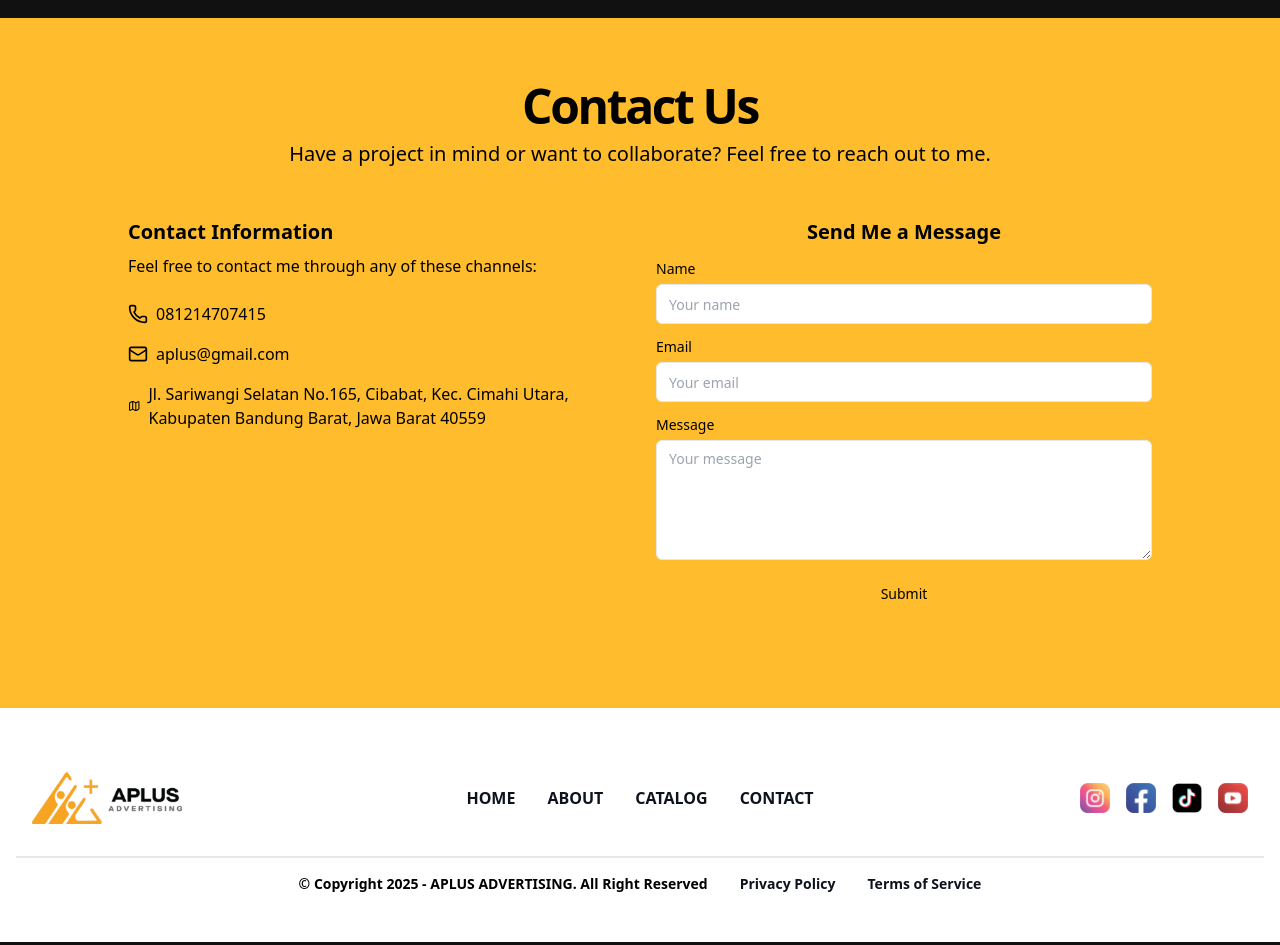
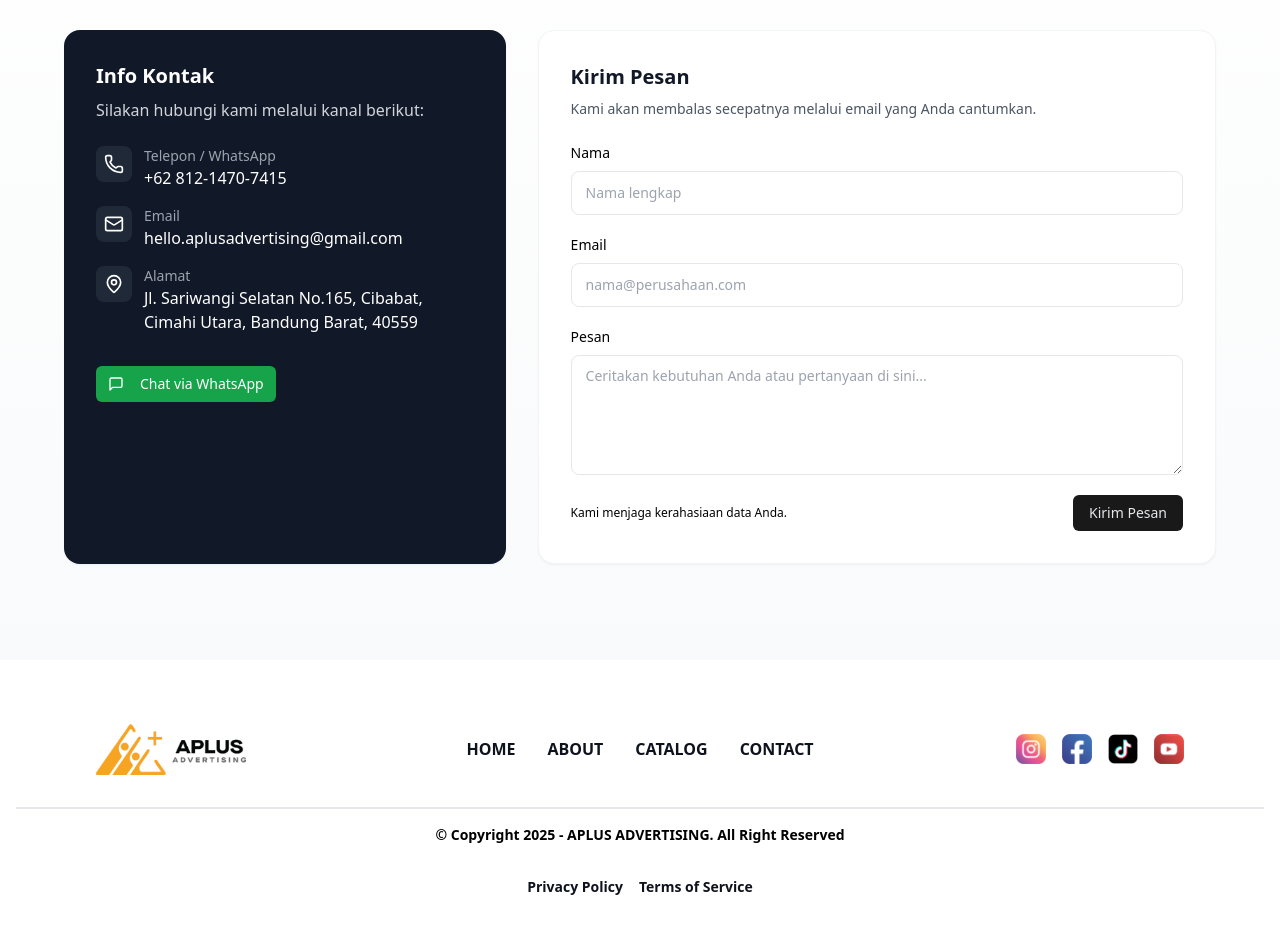
Before and after one commit to rickyzatnika/aplusadvertising, a Next.js app: page / in a window 1280 px wide. Shown: the part 2680-3625 px from the top of the page. Built offline with nearby package versions, Linux system fonts and the light colour scheme; no server answers.

Commit message:
change styling contact form

```diff
--- a/app/components/navbar/mobile.jsx
+++ b/app/components/navbar/mobile.jsx
@@ -4,34 +4,66 @@ import { Sheet, SheetContent, SheetFooter, SheetHeader, SheetTitle, SheetTrigger
 import { MenuIcon } from 'lucide-react'
 import Image from 'next/image'
 import Link from 'next/link'
-import React from 'react'
+import React, { useState } from 'react'
+import { useSession } from '@/app/components/providers/SessionProvider'
+import AuthModal from '@/app/components/auth/AuthModal'
 
 const MobileNavbar = () => {
+  const { isAuthenticated, user, logout, loading } = useSession()
+  const [open, setOpen] = useState(false)
+  const [authOpen, setAuthOpen] = useState(false)
+
+  const closeAnd = (fn) => {
+    setOpen(false)
+    setTimeout(() => fn && fn(), 250)
+  }
+
+  const MenuLink = ({ href, children }) => (
+    <li className='text-2xl font-bold pl-5'>
+      <Link href={href} onClick={() => setOpen(false)}>{children}</Link>
+    </li>
+  )
+
   return (
     <div className='lg:hidden flex items-center justify-center'>
-      <Sheet>
+      <Sheet open={open} onOpenChange={setOpen}>
         <SheetTrigger asChild>
-          <MenuIcon size={36} className='text-[#141414] font-extrabold' />
+          <button aria-label='Open menu' className='p-2 rounded-md active:scale-95'>
+            <MenuIcon size={32} className='text-[#141414] font-extrabold' />
+          </button>
         </SheetTrigger>
         <SheetContent className='bg-[#0a0d06] border-none text-white'>
           <SheetHeader className='hidden'>
-            <SheetTitle>Edit profile</SheetTitle>
-
+            <SheetTitle>Menu</SheetTitle>
           </SheetHeader>
           <ul className='flex flex-col items-start pt-24 justify-center gap-8'>
-            <li className='text-2xl font-bold pl-5'>
-              <Link href="/">Home</Link>
-            </li>
-            <li className='text-2xl font-bold pl-5'>
-              <Link href="/about">About Us</Link>
-            </li>
-            <li className='text-2xl font-bold pl-5'>
-              <Link href="/catalog">Catalog</Link>
-            </li>
-            <li className='text-2xl font-bold pl-5'>
-              <Link href="/contact">Contact</Link>
-            </li>
+            <MenuLink href='/'>Home</MenuLink>
+            <MenuLink href='/about'>About Us</MenuLink>
+            <MenuLink href='/catalog'>Catalog</MenuLink>
+            <MenuLink href='/contact'>Contact</MenuLink>
           </ul>
+          <div className='mt-10 px-5'>
+            {loading ? (
+              <div className='w-full text-center bg-gray-200 text-gray-600 rounded-md py-2 text-sm'>Loading...</div>
+            ) : isAuthenticated ? (
+              <div className='flex items-center justify-between gap-3'>
+                <span className='capitalize text-sm text-gray-200'>Hi, {user?.name || 'User'}</span>
+                <button
+                  onClick={() => closeAnd(logout)}
+                  className='w-28 h-10 rounded-md bg-red-600 text-white text-sm active:scale-95'
+                >
+                  Logout
+                </button>
+              </div>
+            ) : (
+              <button
+                onClick={() => closeAnd(() => setAuthOpen(true))}
+                className='w-full h-11 rounded-md bg-white text-black font-semibold active:scale-95'
+              >
+                Login
+              </button>
+            )}
+          </div>
           <SheetFooter>
             <p className='text-center mb-3 font-semibold'>FOLLOW US</p>
             <div className='w-full flex items-center justify-center gap-4'>
@@ -51,6 +83,7 @@ const MobileNavbar = () => {
           </SheetFooter>
         </SheetContent>
       </Sheet>
+      <AuthModal open={authOpen} onClose={() => setAuthOpen(false)} />
     </div>
   )
 }
--- a/app/components/section/aboutUs.jsx
+++ b/app/components/section/aboutUs.jsx
@@ -23,9 +23,9 @@ const AboutUs = () => {
       <motion.div aria-hidden className=' absolute left-0 top-0 -z-10  origin-top-left opacity-20' style={{ y: yAccent }}>
         <Image src="/kotak.png" alt="about-us" priority={true} width={300} height={100} />
       </motion.div>
-      <div className='w-full h-full flex flex-col items-center justify-center gap-4 py-8 md:py-16 px-4 md:px-14 lg:px-24 xl:px-32 2xl:px-40 relative'>
+      <div className='w-full h-full flex flex-col items-start justify-center gap-4 py-8 md:py-16 px-4 md:px-14 lg:px-24 xl:px-32 2xl:px-40 relative'>
         <motion.div className='w-full flex flex-col md:flex-row gap-0 lg:gap-8 item-center md:item-start justify-between' initial={{ opacity: 0, y: 24 }} whileInView={{ opacity: 1, y: 0 }} viewport={{ once: true, amount: 0.4 }} transition={{ duration: 0.9 }}>
-          <div className=' w-full h-screen flex flex-col items-start justify-evenly'>
+          <div className=' w-full h-screen md:h-full flex flex-col items-start justify-evenly'>
             <div className='flex flex-col gap-2'>
               <p className='text-white text-md font-bold'>Innovate</p>
               <h1 className='text-white text-4xl md:text-5xl lg:text-7xl font-semibold  relative z-10 mb-3'>About Us </h1>
@@ -50,7 +50,7 @@ const AboutUs = () => {
                 menjadi pesan visual yang kuat dan berkesan.
               </p>
             </div>
-            <div className='flex items-center gap-8 '>
+            <div className='flex items-center gap-8 pt-6 '>
               <Link href="/contact">
                 <Button className='bg-[#ffbd2d] text-[#0E121D] uppercase cursor-pointer hover:bg-[#faa51b]/50 hover:text-black'>Contact Us</Button>
               </Link>
--- a/app/components/section/contact.jsx
+++ b/app/components/section/contact.jsx
@@ -1,11 +1,10 @@
 "use client"
 
 import React, { useState } from 'react'
-
-import { Mail, Map, Phone } from 'lucide-react'
-
-import { useForm } from "react-hook-form"
-import { motion } from "framer-motion"
+import Link from 'next/link'
+import { Mail, MapPin, Phone, MessageSquare } from 'lucide-react'
+import { useForm } from 'react-hook-form'
+import { motion } from 'framer-motion'
 import { Button } from '@/components/ui/button'
 import { Label } from '@/components/ui/label'
 
@@ -14,9 +13,9 @@ const GetInTouch = () => {
 
   const { register, handleSubmit, reset, formState: { errors, isSubmitting } } = useForm({
     defaultValues: {
-      name: "",
-      email: "",
-      message: "",
+      name: '',
+      email: '',
+      message: '',
     },
   })
 
@@ -26,22 +25,18 @@ const GetInTouch = () => {
 
       const response = await fetch('/api/contact', {
         method: 'POST',
-        headers: {
-          'Content-Type': 'application/json',
-        },
+        headers: { 'Content-Type': 'application/json' },
         body: JSON.stringify(data),
       })
 
-      // Check if response is ok and content-type is JSON
       const contentType = response.headers.get('content-type')
       if (!contentType || !contentType.includes('application/json')) {
-        // Try to get the text response to see what we got
         const textResponse = await response.text()
         console.error('Non-JSON response received:', {
           status: response.status,
           statusText: response.statusText,
           contentType,
-          body: textResponse.substring(0, 500) // First 500 chars
+          body: textResponse.substring(0, 500)
         })
         throw new Error(`Server returned non-JSON response (${response.status} ${response.statusText})`)
       }
@@ -49,144 +44,151 @@ const GetInTouch = () => {
       const result = await response.json()
 
       if (result.success) {
-        setSubmitStatus({
-          type: 'success',
-          message: 'Message sent successfully! We will get back to you soon.'
-        })
+        setSubmitStatus({ type: 'success', message: 'Terima kasih! Pesan Anda sudah terkirim.' })
         reset()
-
-        // Clear success message after 5 seconds
         setTimeout(() => {
           setSubmitStatus({ type: null, message: '' })
         }, 5000)
       } else {
-        setSubmitStatus({
-          type: 'error',
-          message: result.error || 'Failed to send message. Please try again.'
-        })
+        setSubmitStatus({ type: 'error', message: result.error || 'Gagal mengirim pesan. Coba lagi ya.' })
       }
     } catch (error) {
-      console.error("🚨 Error:", error)
-      setSubmitStatus({
-        type: 'error',
-        message: 'Failed to send message. Please try again.'
-      })
+      console.error('🚨 Error:', error)
+      setSubmitStatus({ type: 'error', message: 'Gagal mengirim pesan. Coba lagi ya.' })
     }
   }
 
   return (
-    <motion.div
-      initial={{ y: '100%' }}
-      animate={{ y: 0 }}
-      transition={{
-        duration: 1.2,
-        damping: 60,
-        delay: 0.15,
-      }} id="contact" className="w-full  bg-[#ffbd2d]  py-8 md:py-16 px-4 md:px-14 lg:px-24 xl:px-32 2xl:px-40">
-      <div className="">
-        <div className="flex flex-col items-center justify-center space-y-4 text-center">
-          <div className="space-y-2">
-            <h2 className="text-3xl font-bold tracking-tighter sm:text-5xl">Contact Us</h2>
-            <p className="max-w-[900px]  md:text-xl/relaxed lg:text-base/relaxed xl:text-xl/relaxed">
-              Have a project in mind or want to collaborate? Feel free to reach out to me.
-            </p>
-          </div>
-          <div className="mx-auto grid max-w-5xl gap-14 md:gap-8 py-8 md:grid-cols-2">
-            <div className="flex text-left flex-col items-start gap-2">
-              <h3 className="text-xl text-left font-bold">Contact Information</h3>
-              <p className="">Feel free to contact me through any of these channels:</p>
-              <div className="mt-4 grid gap-4">
-                <div className="flex items-center gap-2">
-                  <Phone className="h-5 w-5" />
-                  <span>081214707415</span>
+    <section id="contact" className="w-full bg-gradient-to-b from-white to-gray-50 py-14 md:py-24 px-4 md:px-8 lg:px-12">
+      <motion.div
+        initial={{ opacity: 0, y: 24 }}
+        whileInView={{ opacity: 1, y: 0 }}
+        viewport={{ once: true, amount: 0.2 }}
+        transition={{ duration: 0.5, ease: 'easeOut' }}
+        className="mx-auto max-w-6xl"
+      >
+        <div className="text-center mb-10 md:mb-14">
+          <h2 className="text-3xl md:text-4xl font-extrabold tracking-tight text-gray-900">Hubungi Kami</h2>
+          <p className="mt-3 text-gray-600 max-w-2xl mx-auto">Punya proyek atau ide menarik? Kami siap bantu wujudkan visual terbaik untuk brand Anda.</p>
+        </div>
+
+        <div className="grid grid-cols-1 md:grid-cols-5 gap-6 md:gap-8">
+          {/* Info panel */}
+          <div className="md:col-span-2 bg-gray-900 text-white rounded-2xl p-6 md:p-7 lg:p-8 shadow-sm">
+            <h3 className="text-xl font-bold">Info Kontak</h3>
+            <p className="mt-2 text-gray-300">Silakan hubungi kami melalui kanal berikut:</p>
+
+            <div className="mt-6 space-y-4">
+              <div className="flex items-start gap-3">
+                <div className="p-2 rounded-lg bg-gray-800"><Phone className="h-5 w-5" /></div>
+                <div>
+                  <p className="text-sm text-gray-400">Telepon / WhatsApp</p>
+                  <Link href="https://wa.me/6281214707415" target="_blank" className="text-white font-medium hover:underline">
+                    +62 812-1470-7415
+                  </Link>
                 </div>
-                <div className="flex items-center gap-2">
-                  <Mail className="h-5 w-5" />
-                  <span>aplus@gmail.com</span>
+              </div>
+              <div className="flex items-start gap-3">
+                <div className="p-2 rounded-lg bg-gray-800"><Mail className="h-5 w-5" /></div>
+                <div>
+                  <p className="text-sm text-gray-400">Email</p>
+                  <a href="mailto:hello.aplusadvertising@gmail.com" className="text-white font-medium hover:underline">
+                    hello.aplusadvertising@gmail.com
+                  </a>
                 </div>
-                <div className="flex items-center gap-2">
-                  <Map className="h-5 w-5" />
-                  <span>Jl. Sariwangi Selatan No.165, Cibabat, Kec. Cimahi Utara,
-                    Kabupaten Bandung Barat, Jawa Barat 40559
-                  </span>
+              </div>
+              <div className="flex items-start gap-3">
+                <div className="p-2 rounded-lg bg-gray-800"><MapPin className="h-5 w-5" /></div>
+                <div>
+                  <p className="text-sm text-gray-400">Alamat</p>
+                  <p className="text-white font-medium">
+                    Jl. Sariwangi Selatan No.165, Cibabat, Cimahi Utara, Bandung Barat, 40559
+                  </p>
                 </div>
               </div>
             </div>
-            <div className="flex flex-col gap-4">
-              <h3 className="text-xl font-bold">Send Me a Message</h3>
-              <form onSubmit={handleSubmit(onSubmit)} className="grid gap-4">
-                {submitStatus.type && (
-                  <div
-                    className={`p-3 rounded-md text-sm ${
-                      submitStatus.type === 'success'
-                        ? 'bg-green-100 text-green-800 border border-green-300'
-                        : 'bg-red-100 text-red-800 border border-red-300'
-                    }`}
-                  >
-                    {submitStatus.message}
-                  </div>
-                )}
-                <div className="grid gap-2">
-                  <Label
-                    htmlFor="name"
-                    className="text-sm font-medium leading-none peer-disabled:cursor-not-allowed peer-disabled:opacity-70"
-                  >
-                    Name
-                  </Label>
-                  <input
-                    id="name"
-                    {...register("name", { required: "Name is required" })}
-                    className="flex h-10 w-full rounded-md border border-border bg-background px-3 py-2 text-sm ring-offset-background file:border-0 file:bg-transparent file:text-sm file:font-medium placeholder:text-muted-foreground focus-visible:outline-none focus-visible:ring-0 disabled:cursor-not-allowed disabled:opacity-50"
-                    placeholder="Your name"
-                  />
-                  {errors.name && <span className="text-red-500 text-left text-sm">*{errors.name.message}</span>}
-                </div>
-                <div className="grid gap-2">
-                  <Label
-                    htmlFor="email"
-                    className="text-sm font-medium leading-none peer-disabled:cursor-not-allowed peer-disabled:opacity-70"
-                  >
-                    Email
-                  </Label>
-                  <input
-                    id="email"
-                    type="email"
-                    {...register("email", {
-                      required: "Email is required",
-                      pattern: {
-                        value: /^[A-Z0-9._%+-]+@[A-Z0-9.-]+\.[A-Z]{2,}$/i,
-                        message: "Invalid email address"
-                      }
-                    })}
-                    className="flex h-10 w-full rounded-md border border-border bg-background px-3 py-2 text-sm ring-offset-background file:border-0 file:bg-transparent file:text-sm file:font-medium placeholder:text-muted-foreground focus-visible:outline-none  focus-visible:ring-0  disabled:cursor-not-allowed disabled:opacity-50"
-                    placeholder="Your email"
-                  />
-                  {errors.email && <span className="text-red-500 text-left text-sm">*{errors.email.message}</span>}
-                </div>
-                <div className="grid gap-2">
-                  <Label
-                    htmlFor="message"
-                    className="text-sm font-medium leading-none peer-disabled:cursor-not-allowed peer-disabled:opacity-70"
-                  >
-                    Message
-                  </Label>
-                  <textarea
-                    id="message"
-                    {...register("message", { required: "Message is required" })}
-                    className="flex min-h-[120px] w-full rounded-md border border-border bg-background px-3 py-2 text-sm ring-offset-background placeholder:text-muted-foreground focus-visible:outline-none focus-visible:ring-0  disabled:cursor-not-allowed disabled:opacity-50"
-                    placeholder="Your message"
-                  />
-                  {errors.message && <span className="text-red-500 text-left text-sm">*{errors.message.message}</span>}
-                </div>
-                <Button type="submit" disabled={isSubmitting}>
-                  {isSubmitting ? "Submitting..." : "Submit"}
+
+            <div className="mt-8 flex flex-col sm:flex-row gap-3">
+              <Link href="https://wa.me/6281214707415" target="_blank">
+                <Button className="w-full sm:w-auto bg-green-600 hover:bg-green-700">
+                  <MessageSquare className="h-4 w-4 mr-2" /> Chat via WhatsApp
                 </Button>
-              </form>
+              </Link>
+
             </div>
           </div>
+
+          {/* Form panel */}
+          <div className="md:col-span-3 bg-white rounded-2xl p-6 md:p-7 lg:p-8 shadow-sm border border-gray-100">
+            <h3 className="text-xl font-bold text-gray-900">Kirim Pesan</h3>
+            <p className="mt-2 text-gray-600 text-sm">Kami akan membalas secepatnya melalui email yang Anda cantumkan.</p>
+
+            <form onSubmit={handleSubmit(onSubmit)} className="mt-6 grid gap-5">
+
+
+              <div className="grid gap-2">
+                <Label htmlFor="name" className="text-sm font-medium">Nama</Label>
+                <input
+                  id="name"
+                  {...register('name', { required: 'Nama wajib diisi' })}
+                  className="flex h-11 w-full rounded-lg border border-gray-200 bg-white px-3.5 py-2.5 text-sm placeholder:text-gray-400 focus:outline-none focus:ring-2 focus:ring-yellow-400/60 focus:border-yellow-400/60"
+                  placeholder="Nama lengkap"
+                  aria-invalid={!!errors.name}
+                />
+                {errors.name && <span className="text-red-500 text-sm">* {errors.name.message}</span>}
+              </div>
+
+              <div className="grid gap-2">
+                <Label htmlFor="email" className="text-sm font-medium">Email</Label>
+                <input
+                  id="email"
+                  type="email"
+                  {...register('email', {
+                    required: 'Email wajib diisi',
+                    pattern: {
+                      value: /^[A-Z0-9._%+-]+@[A-Z0-9.-]+\.[A-Z]{2,}$/i,
+                      message: 'Format email tidak valid',
+                    },
+                  })}
+                  className="flex h-11 w-full rounded-lg border border-gray-200 bg-white px-3.5 py-2.5 text-sm placeholder:text-gray-400 focus:outline-none focus:ring-2 focus:ring-yellow-400/60 focus:border-yellow-400/60"
+                  placeholder="nama@perusahaan.com"
+                  aria-invalid={!!errors.email}
+                />
+                {errors.email && <span className="text-red-500 text-sm">* {errors.email.message}</span>}
+              </div>
+
+              <div className="grid gap-2">
+                <Label htmlFor="message" className="text-sm font-medium">Pesan</Label>
+                <textarea
+                  id="message"
+                  {...register('message', { required: 'Pesan wajib diisi' })}
+                  className="min-h-[120px] w-full rounded-lg border border-gray-200 bg-white px-3.5 py-2.5 text-sm placeholder:text-gray-400 focus:outline-none focus:ring-2 focus:ring-yellow-400/60 focus:border-yellow-400/60"
+                  placeholder="Ceritakan kebutuhan Anda atau pertanyaan di sini..."
+                  aria-invalid={!!errors.message}
+                />
+                {errors.message && <span className="text-red-500 text-sm">* {errors.message.message}</span>}
+              </div>
+
+              <div className="flex items-center justify-between gap-4">
+                <p className="text-xs ">Kami menjaga kerahasiaan data Anda.</p>
+                <Button type="submit" disabled={isSubmitting} className="bg-black/90 text-gray-200 hover:bg-black">
+                  {isSubmitting ? 'Mengirim...' : 'Kirim Pesan'}
+                </Button>
+              </div>
+               {submitStatus.type && (
+                <div className={`p-3 rounded-md text-sm border ${
+                  submitStatus.type === 'success'
+                    ? 'bg-green-50 text-green-800 border-green-200'
+                    : 'bg-red-50 text-red-700 border-red-200'
+                }`}>
+                  {submitStatus.message}
+                </div>
+              )}
+            </form>
+          </div>
         </div>
-      </div>
-    </motion.div>
+      </motion.div>
+    </section>
   )
 }
 
--- a/app/components/section/footer.jsx
+++ b/app/components/section/footer.jsx
@@ -14,7 +14,7 @@ const Footer = () => {
           whileInView={{ opacity: 1, y: 0 }}
           viewport={{ once: true, amount: 0.3 }}
           transition={{ duration: 0.6 }}
-          className='border-b-2 border-accent-foreground w-full px-4 flex flex-col lg:flex-row items-center justify-center  gap-12 py-8 lg:gap-0'
+          className='border-b-2 border-accent-foreground w-full max-w-7xl px-4 md:px-14 lg:px-20 flex flex-col lg:flex-row items-center justify-center  gap-12 py-8 lg:gap-0'
         >
           <div className='w-fit lg:w-full'>
             <Image src="/logo.png" alt="logo-aplus-adv" priority={true} width={150} height={150} />
@@ -58,11 +58,13 @@ const Footer = () => {
         whileInView={{ opacity: 1 }}
         viewport={{ once: true }}
         transition={{ duration: 0.6, delay: 0.1 }}
-        className='w-full bg-white py-4 text-center flex items-center justify-center text-sm font-semibold flex-col lg:flex-row gap-8 '
+        className='w-full bg-white py-4 text-center flex items-center justify-center text-sm font-semibold flex-col gap-8 '
       >
         <p>© Copyright 2025 - APLUS ADVERTISING. All Right Reserved </p>
-        <Link href="/privacy-policy" className='text-[#0E121D] hover:text-[#f7a619]'>Privacy Policy</Link>
+        <div className='flex items-center justify-center gap-4'>
+          <Link href="/privacy-policy" className='text-[#0E121D] hover:text-[#f7a619]'>Privacy Policy</Link>
         <Link href="/terms-of-service" className='text-[#0E121D] hover:text-[#f7a619]'>Terms of Service</Link>
+        </div>
       </motion.div>
 
     </footer>
--- a/app/components/section/header.jsx
+++ b/app/components/section/header.jsx
@@ -36,7 +36,7 @@ const Header = () => {
         </p>
         <motion.div whileHover={{ scale: 1.03 }} whileTap={{ scale: 0.98 }}>
           <Button variant='outline' size="lg" className='bg-[#f7a619] text-black hover:bg-[#f7a619]/90 mt-4 w-fit outline-none border-none text-lg'>
-            <Link href="https://wa.me/6281214707415" target='_blank'>About Us</Link>
+            <Link href="/about">About Us</Link>
           </Button>
         </motion.div>
       </motion.div>
--- a/app/layout.jsx
+++ b/app/layout.jsx
@@ -3,6 +3,9 @@ import { Sen } from "next/font/google";
 import "./globals.css";
 import Footer from "./components/section/footer";
 import Navbar from "./components/navbar/navbar";
+import dynamic from 'next/dynamic'
+
+const WhatsappSlot = dynamic(() => import('./components/WhatsappButton'))
 
 const sen = Sen({
   variable: "--font-sen",
@@ -89,6 +92,7 @@ import SessionProvider from '@/app/components/providers/SessionProvider'
 import UserChangeNotification from './components/UserChangeNotification'
 
 export default function RootLayout({ children }) {
+  const isAdmin = typeof window !== 'undefined' ? window.location.pathname.startsWith('/admin') : false
   return (
     <html lang="id" suppressHydrationWarning >
       <body className={`${sen.variable}  antialiased`}>
@@ -102,6 +106,8 @@ export default function RootLayout({ children }) {
               {children}
             </div>
             <Footer />
+            {/* Whatsapp button hidden on admin pages */}
+            {!isAdmin && <WhatsappSlot />}
           </SessionProvider>
         </LenisProvider>
       </body>
```
Also changed, not shown: app/api/health/db/route.js (deleted, +0 -41 lines), app/components/WhatsappButton.jsx (added, +52 -0 lines), app/components/navbar/navbar.jsx (+26 -7 lines), app/components/providers/LenisProvider.jsx (+37 -12 lines).
